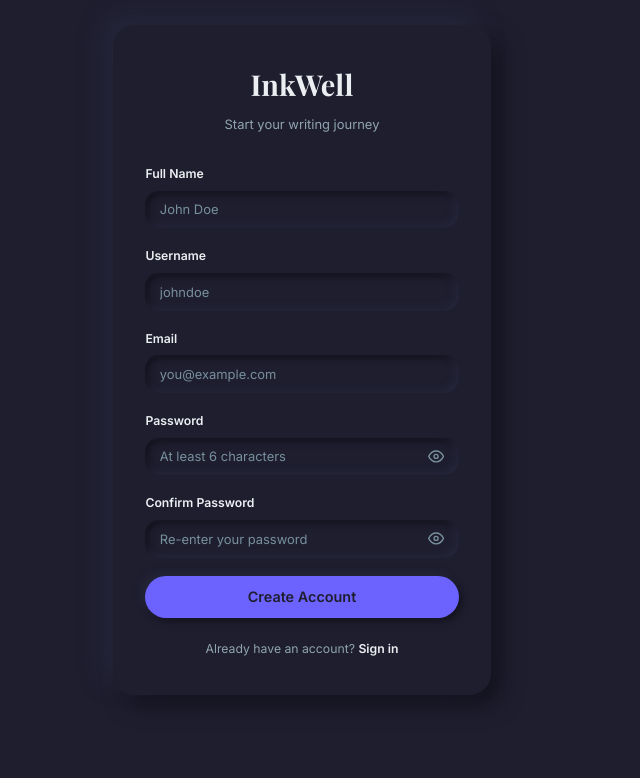
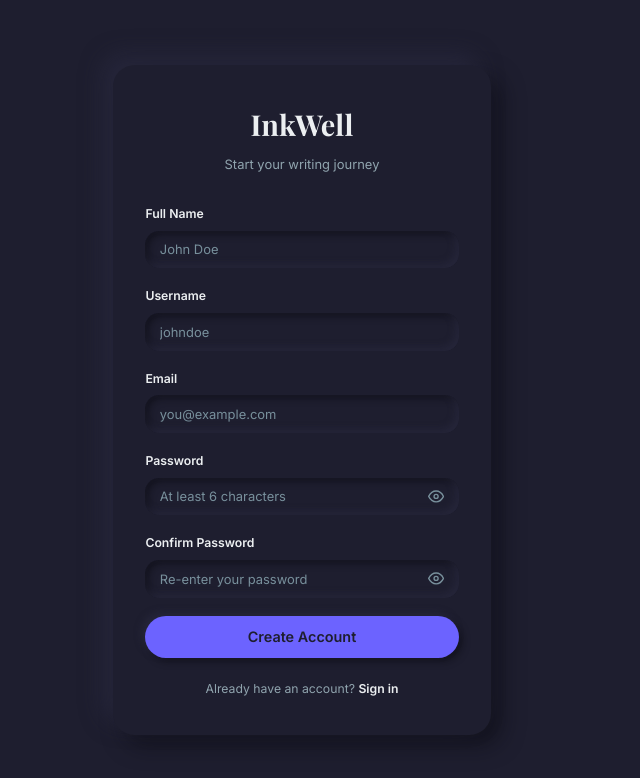
Before and after one commit to nitinkumartec1/inkwell-frontend, a React (Vite) app: page /register in a window 1280 px wide. Shown: the top 778 px of the page, without its empty margins (338-978 px from the left). Built offline with nearby package versions, Linux system fonts and the light colour scheme; no server answers; a web font is replaced by a local one.

Commit message:
Fix 100vh scaling bug caused by 0.9 zoom

```diff
--- a/src/index.css
+++ b/src/index.css
@@ -112,7 +112,7 @@ body {
   background-color: var(--bg-primary);
   color: var(--text-primary);
   line-height: 1.6;
-  min-height: 100vh;
+  min-height: calc(100vh / 0.9);
   transition: var(--transition);
 }
 
@@ -171,14 +171,14 @@ img {
 /* ===== LAYOUT ===== */
 .app-layout {
   display: flex;
-  min-height: 100vh;
+  min-height: calc(100vh / 0.9);
 }
 
 .main-content {
   flex: 1;
   margin-left: var(--sidebar-width);
   padding-top: calc(var(--navbar-height) + 32px);
-  min-height: 100vh;
+  min-height: calc(100vh / 0.9);
 }
 
 .page-container {
@@ -346,7 +346,7 @@ img {
   left: 0;
   bottom: 0;
   width: var(--sidebar-width);
-  height: 100vh;
+  height: calc(100vh / 0.9);
   background: var(--bg-sidebar);
   border-radius: 0;
   box-shadow: var(--shadow-neu);
@@ -811,7 +811,7 @@ img {
 
 /* ===== AUTH PAGES ===== */
 .auth-page {
-  min-height: 100vh;
+  min-height: calc(100vh / 0.9);
   display: flex;
   align-items: center;
   justify-content: center;
@@ -1911,7 +1911,7 @@ img {
   display: flex;
   align-items: center;
   justify-content: center;
-  min-height: 100vh;
+  min-height: calc(100vh / 0.9);
   background: var(--bg-primary);
 }
 
@@ -1921,7 +1921,7 @@ img {
   display: flex;
   align-items: center;
   justify-content: center;
-  min-height: 100vh;
+  min-height: calc(100vh / 0.9);
   background: var(--bg-primary);
   padding: 24px;
 }
@@ -2122,7 +2122,7 @@ img {
 /* ===== ADMIN DASHBOARD PAGE ===== */
 
 .admin-page {
-  min-height: 100vh;
+  min-height: calc(100vh / 0.9);
   background: var(--bg-primary);
   padding-bottom: 48px;
 }
```
